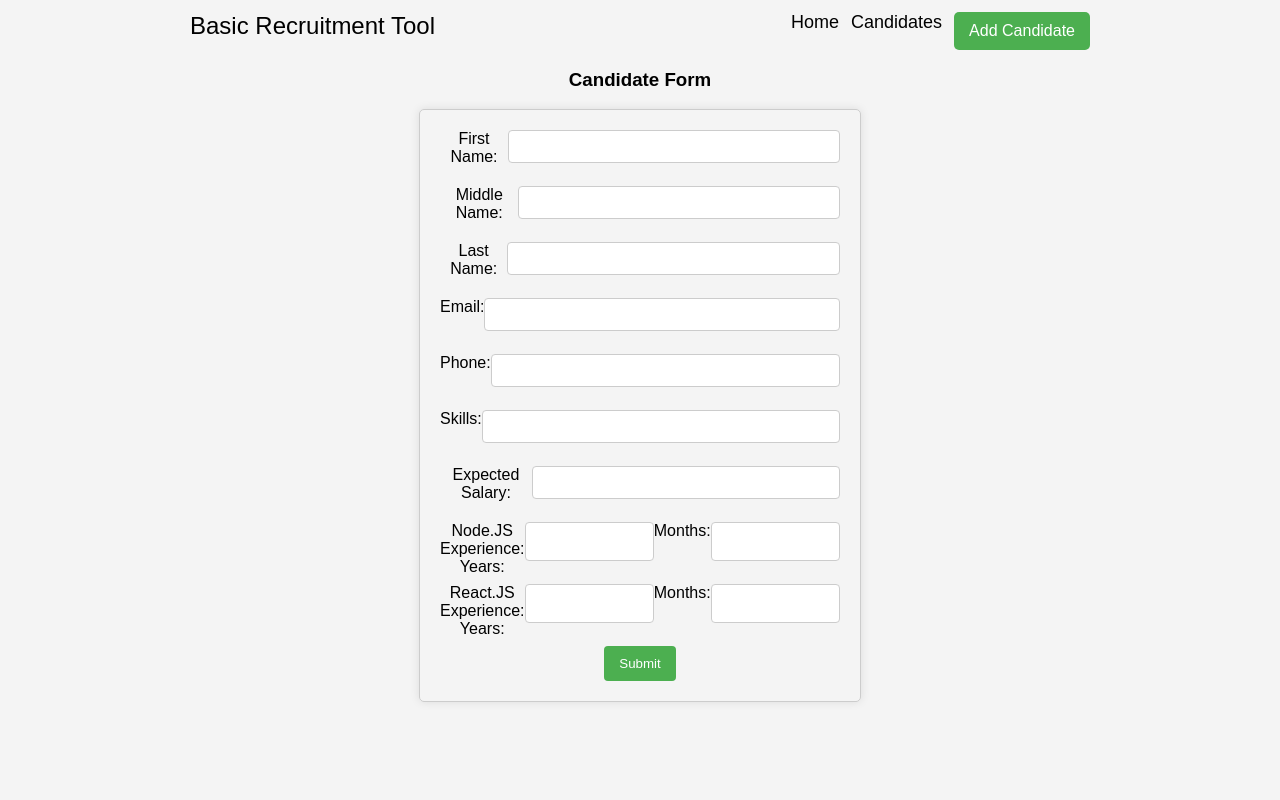
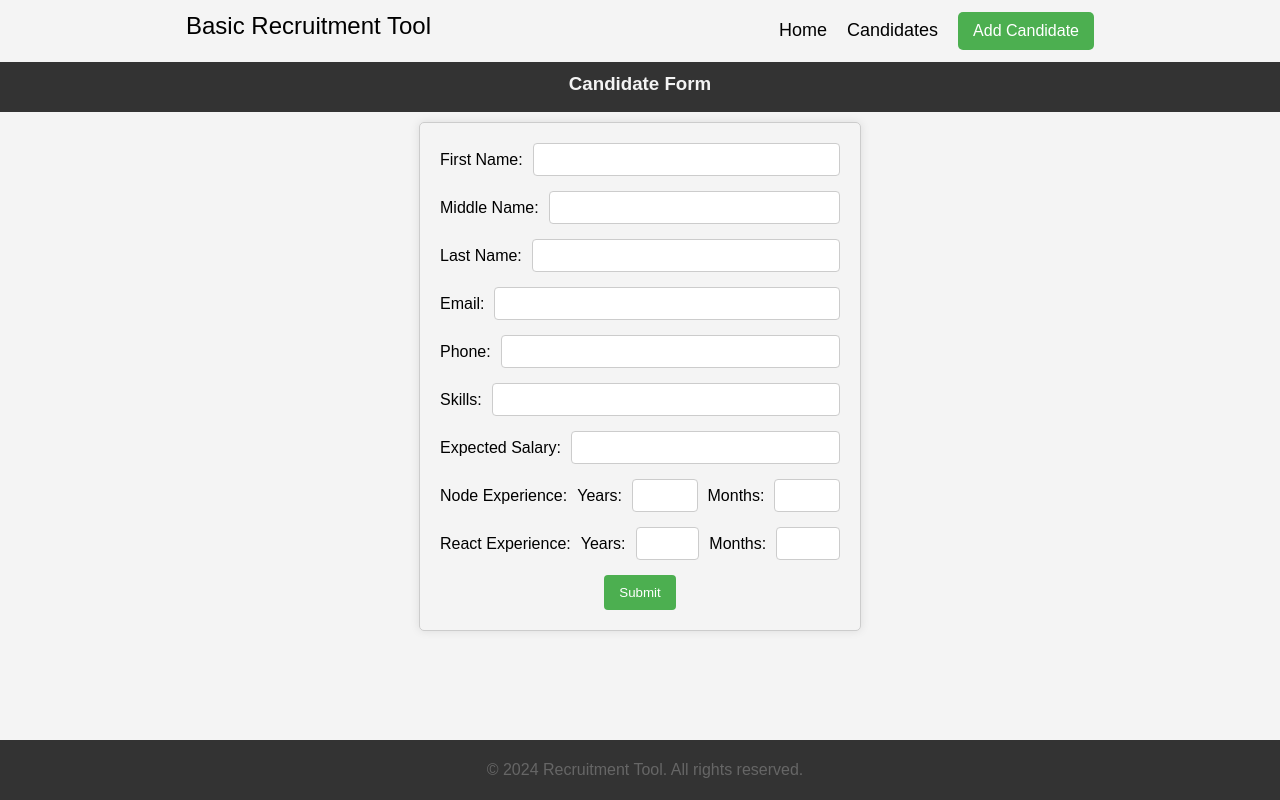
Before and after one commit to vihsshukla/basicrecruitertool, a React (Create React App) app: page /add-candidate in a window 1280 px wide. Built offline with nearby package versions, Linux system fonts and the light colour scheme.

Commit message:
Fixed CSS of app

```diff
--- a/src/App.js
+++ b/src/App.js
@@ -9,6 +9,7 @@ import SnackbarContext from './Context/Snackbar/SnackbarState';
 import Snackbar from './Components/Snackbar/Snackbar';
 import ErrorBoundary from './ErrorBoundary/ErrorBoundary';
 import UpdateModal from './Components/Modal/UpdateModal/UpdateModal';
+import Footer from './Components/Footer/Footer.jsx';
 
 
 function App() {
@@ -27,6 +28,7 @@ function App() {
           <Route path='/candidates/updateStatus/:data' element={<ErrorBoundary><UpdateModal /></ErrorBoundary>}></Route>
           {/* <Route path="*" element={<NoPage />} /> */}
         </Routes>
+        <ErrorBoundary><Footer/></ErrorBoundary>
       </BrowserRouter>
     </div>
   );
--- /dev/null
+++ b/src/Components/Candidates/Candidates.css
@@ -0,0 +1,12 @@
+.header {
+  background-color: #333;
+  color: #fff;
+  padding: 15px;
+  text-align: center;
+  height: 20px;
+}
+
+.h3text{
+  color: #f4f4f4;
+  margin-top: 1px;
+}
--- a/src/Components/Candidates/Candidates.jsx
+++ b/src/Components/Candidates/Candidates.jsx
@@ -1,6 +1,7 @@
 import Table from "../Table/Table";
 import CONSTANT from "../../Constants/Constants.js";
 import { useEffect, useState } from "react";
+import './Candidates.css';
 
 const Candidates=()=>{
   const [candidateData,setCandidateData]=useState([]);
@@ -21,7 +22,9 @@ const Candidates=()=>{
   },[]);
 
   return (<>
-    <h3>Candidates List</h3>
+    <header className="header">
+        <h3 className="h3text">Candidates List</h3>
+    </header>
     <Table data={candidateData} loading={loading}/>
   </>);
 }
--- /dev/null
+++ b/src/Components/Footer/Footer.css
@@ -0,0 +1,9 @@
+.footer {
+  background-color: #333;
+  color: #fff;
+  text-align: center;
+  padding: 5px;
+  position: fixed;
+  bottom: 0;
+  width: 100%;
+}
--- /dev/null
+++ b/src/Components/Footer/Footer.jsx
@@ -0,0 +1,10 @@
+import './Footer.css';
+const Footer=()=>{
+  return (
+      <footer className="footer">
+        <p>&copy; 2024 Recruitment Tool. All rights reserved.</p>
+      </footer>
+  );
+}
+
+export default Footer;
--- a/src/Components/Form/Form.css
+++ b/src/Components/Form/Form.css
@@ -5,22 +5,33 @@ form {
   border: 1px solid #ccc;
   border-radius: 5px;
   box-shadow: 0 0 10px rgba(0, 0, 0, 0.1);
+  margin-top: 10px;
+  margin-bottom: 100px;
 }
 
 label {
   display: flex;
   justify-content: space-between;
-  margin-bottom: 8px;
+  align-items: center;
+  flex-direction: row;
+  gap: 10px;
 }
 
 input {
-  width: 100%;
+  width: 65%;
   padding: 8px;
   margin-bottom: 15px;
   box-sizing: border-box;
   border: 1px solid #ccc;
   border-radius: 4px;
+  flex: 1;
 }
+
+
+label > span {
+  margin-top: -15px;
+}
+
 
 button {
   background-color: #4caf50;
@@ -32,5 +43,5 @@ button {
 }
 
 button:hover {
-  background-color: #45a049;
+  background-color: #0056b3;
 }
--- a/src/Components/Form/Form.jsx
+++ b/src/Components/Form/Form.jsx
@@ -61,10 +61,12 @@ const Form=()=>{
     });
   };
   return (<>
-    <h3>Candidate Form</h3>
+    <header className="header">
+        <h3 className="h3text">Candidate Form</h3>
+    </header>
     <form onSubmit={handleSubmit} className='form-container'>
       <label>
-        First Name:
+        <span>First Name:</span>
         <input
           type="text"
           name="firstName"
@@ -75,7 +77,7 @@ const Form=()=>{
       </label>
 
       <label>
-        Middle Name:
+        <span>Middle Name:</span>
         <input
           type="text"
           name="middleName"
@@ -85,7 +87,7 @@ const Form=()=>{
       </label>
 
       <label>
-        Last Name:
+        <span>Last Name:</span>
         <input
           type="text"
           name="lastName"
@@ -96,7 +98,7 @@ const Form=()=>{
       </label>
 
       <label>
-        Email:
+        <span>Email:</span>
         <input
           type="email"
           name="email"
@@ -107,7 +109,7 @@ const Form=()=>{
       </label>
 
       <label>
-        Phone:
+        <span>Phone:</span>
         <input
           type="phone"
           name="phone"
@@ -118,7 +120,7 @@ const Form=()=>{
       </label>
 
       <label>
-        Skills:
+        <span>Skills:</span>
         <input
           type="skills"
           name="skills"
@@ -128,7 +130,7 @@ const Form=()=>{
       </label>
 
       <label>
-      Expected Salary:
+      <span>Expected Salary:</span>
         <input
           type="string"
           name="expectedSalary"
@@ -139,9 +141,8 @@ const Form=()=>{
       </label>
 
       <label>
-      Node.JS Experience:
-      <br/>
-        Years:
+      <span>Node Experience:</span>
+      <span>Years:</span>
         <input
           type="number"
           name="nodeExperienceinyears"
@@ -149,7 +150,7 @@ const Form=()=>{
           value={formData.nodeExperienceinyears}
           onChange={handleInputChange}
         />
-        Months:
+        <span>Months:</span>
         <input
           type="number"
           name="nodeExperienceinmonths"
@@ -160,9 +161,8 @@ const Form=()=>{
       </label>
 
       <label>
-      React.JS Experience:
-      <br/>
-        Years:
+      <span>React Experience:</span>
+        <span>Years:</span>
         <input
           type="number"
           name="reactExperienceinyears"
@@ -170,7 +170,7 @@ const Form=()=>{
           value={formData.reactExperienceinyears}
           onChange={handleInputChange}
         />
-        Months:
+        <span>Months:</span>
         <input
           type="number"
           name="reactExperienceinmonths"
--- a/src/Components/Home/Home.css
+++ b/src/Components/Home/Home.css
@@ -10,12 +10,18 @@ body {
   color: #fff;
   padding: 10px;
   text-align: center;
+  height: 30px;
+}
+
+.h1text{
+  color: #f4f4f4;
+  margin-top: -4px;
 }
 
 .main {
   max-width: 800px;
-  margin: 20px auto;
-  padding: 20px;
+  margin: 30px auto;
+  padding: 30px;
   background-color: #fff;
   box-shadow: 0 0 10px rgba(0, 0, 0, 0.1);
 }
@@ -42,13 +48,3 @@ p {
 .cta-button:hover {
   background-color: #0056b3;
 }
-
-.footer {
-  background-color: #333;
-  color: #fff;
-  text-align: center;
-  padding: 10px;
-  position: fixed;
-  bottom: 0;
-  width: 100%;
-}
--- a/src/Components/Home/Home.jsx
+++ b/src/Components/Home/Home.jsx
@@ -3,7 +3,7 @@ const Home=()=>{
   return (<>
     <div className="app">
       <header className="header">
-        <h1>Recruitment Tool</h1>
+        <h1 className='h1text'>Recruitment Tool</h1>
       </header>
 
       <main className="main">
@@ -11,10 +11,6 @@ const Home=()=>{
         <p>Streamline your hiring process with our powerful recruitment tool. Find the best candidates quickly and efficiently.</p>
         <a href="/add-candidate" className="cta-button">Get Started</a>
       </main>
-
-      <footer className="footer">
-        <p>&copy; 2024 Recruitment Tool. All rights reserved.</p>
-      </footer>
     </div>
   </>);
 }
--- a/src/Components/Navbar/Navbar.css
+++ b/src/Components/Navbar/Navbar.css
@@ -11,14 +11,19 @@
 .right{
   display: flex;
   justify-content: space-around;
-  gap: 12px;
+  gap: 20px;
 }
 
-.navbar-item{
+.navbar-item-text{
+  font-size: 18px;
+  margin-top: 8px;
+}
+
+.navbar-item-button{
   font-size: 18px;
 }
 
-.navbar-item:hover{
+.navbar-item-text:hover{
   color: #0056b3;
   text-decoration: underline;
 }
--- a/src/Components/Navbar/Navbar.jsx
+++ b/src/Components/Navbar/Navbar.jsx
@@ -8,13 +8,13 @@ const Navbar=()=>{
         Basic Recruitment Tool
       </div>
       <div className="right">
-        <div className="navbar-item" onClick={()=>navigate('/')}>
+        <div className="navbar-item-text" onClick={()=>navigate('/')}>
           Home
         </div>
-        <div className="navbar-item" onClick={()=>navigate('/candidates')}>
+        <div className="navbar-item-text" onClick={()=>navigate('/candidates')}>
           Candidates
         </div>
-        <div className="navbar-item">
+        <div className="navbar-item-button">
           <button className="add-candidate" onClick={()=>navigate('/add-candidate')}>
             Add Candidate
           </button>
--- a/src/Components/Table/Table.css
+++ b/src/Components/Table/Table.css
@@ -2,6 +2,7 @@ table {
   width: 100%;
   border-collapse: collapse;
   margin-top: 20px;
+  margin-bottom: 100px;
 }
 
 th, td {
@@ -22,7 +23,12 @@ tr:hover {
   background-color: #0056b3;
 }
 
-.button-status:hover{
+.update-status{
+  margin-top: 10px;
+  transition: background-color 0.3s;
+}
+
+.update-status:hover{
   background-color: #0056b3;
 }
 
```
